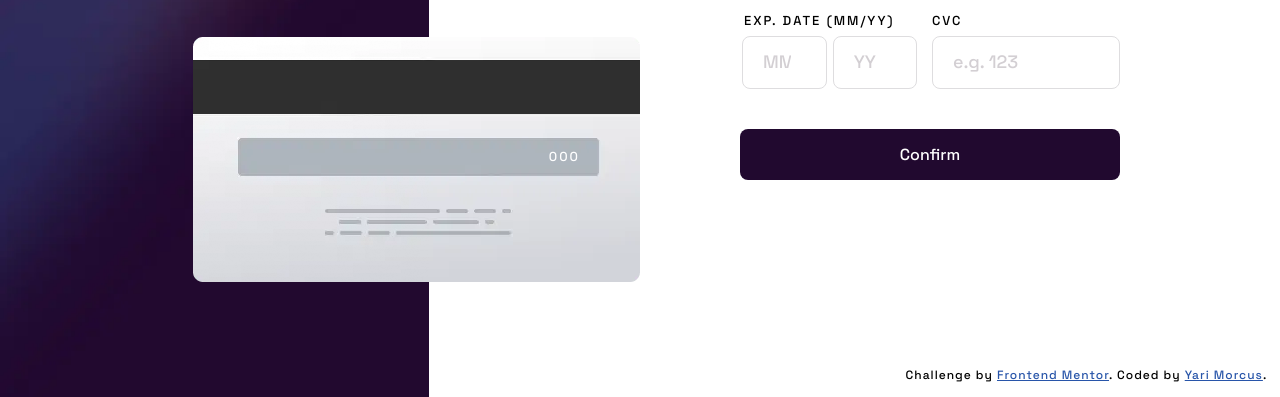
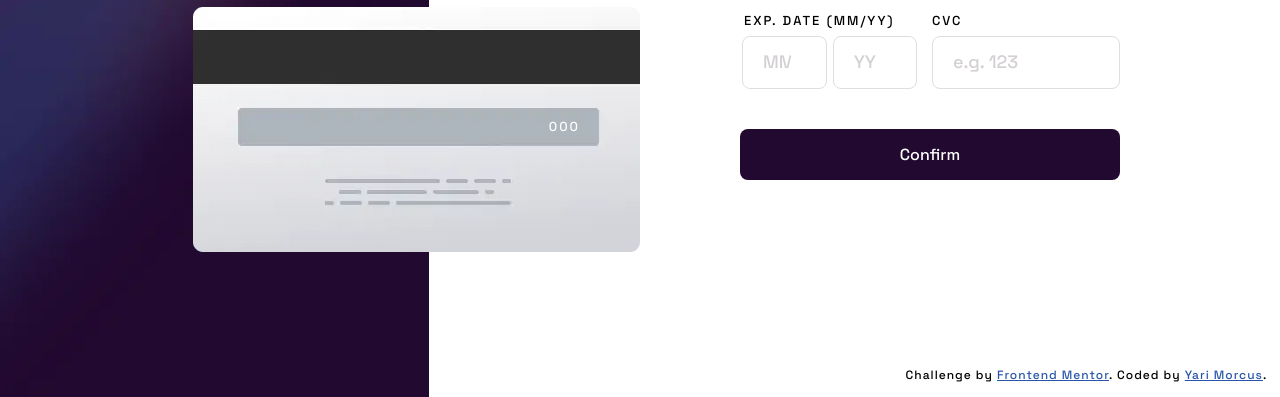
Before and after one commit to YariMorcus/interactive-card-details-form, a website built with Parcel: page src/index.html in a window 1280 px wide. Shown: the part 403-800 px from the top of the page. Built offline with nearby package versions, Linux system fonts and the light colour scheme.

Commit message:
move cards more to top on desktop

```diff
--- a/src/scss/layout/_cards.scss
+++ b/src/scss/layout/_cards.scss
@@ -18,7 +18,7 @@
   }
 
   @include m.breakpoint-lg() {
-    top: calc(50% + 4rem);
+    top: calc(50% + 1rem);
     right: 0;
     left: initial;
     display: flex;
```
